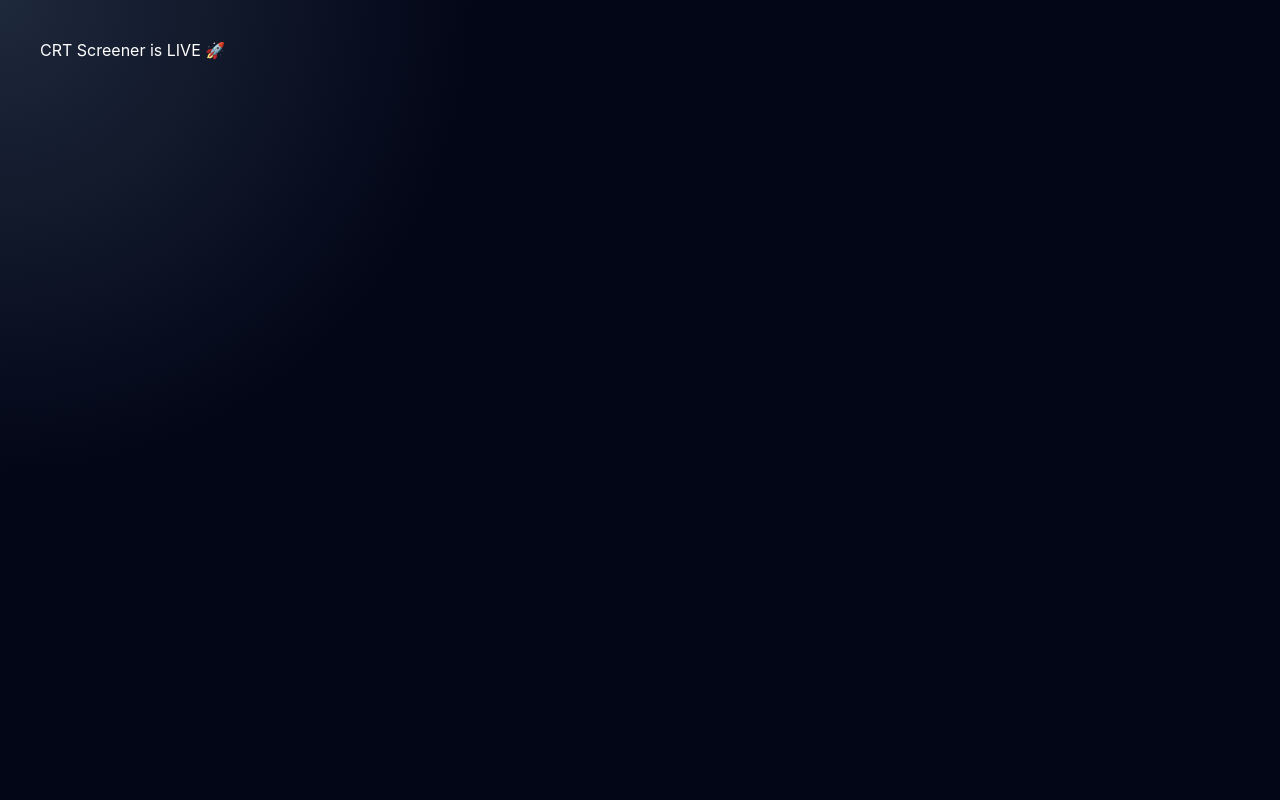
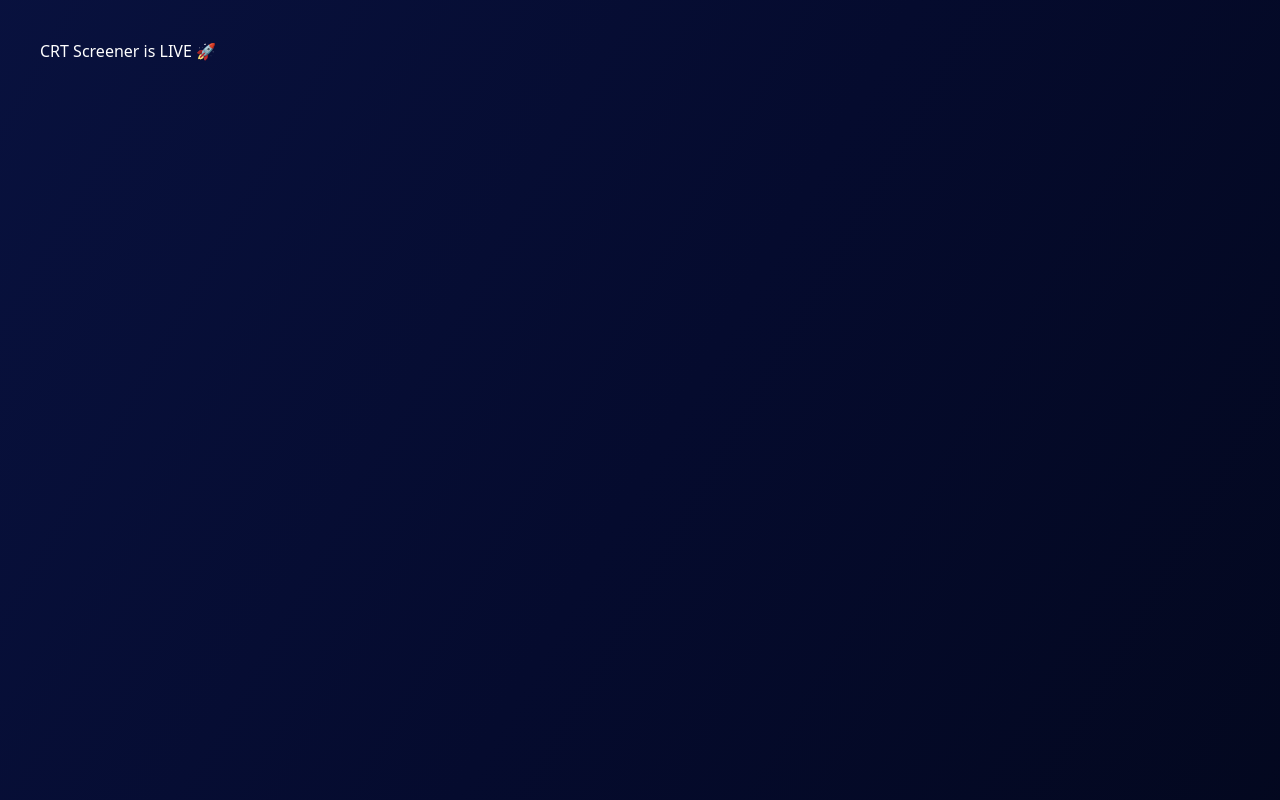
Before and after one commit to jobanpreet0523/crt-screener-frontend, a React (Vite) app: page / in a window 1280 px wide. Built offline with nearby package versions, Linux system fonts and the light colour scheme.

Commit message:
Update index.css

```diff
--- a/src/index.css
+++ b/src/index.css
@@ -1,214 +1,45 @@
-/* ===============================
-   GLOBAL RESET
-================================ */
-
+/* Reset */
 * {
   margin: 0;
   padding: 0;
   box-sizing: border-box;
 }
 
-:root {
-  --bg-main: #0b1220;
-  --bg-soft: #0f172a;
-
-  --card-bg: rgba(255, 255, 255, 0.06);
-  --border-soft: rgba(255, 255, 255, 0.12);
-
-  --text-main: #e5e7eb;
-  --text-muted: #9ca3af;
-
-  --accent-blue: #38bdf8;
-  --accent-green: #22c55e;
-  --accent-yellow: #facc15;
-  --accent-red: #ef4444;
+/* Full height */
+html,
+body,
+#root {
+  height: 100%;
+  width: 100%;
+  font-family: system-ui, -apple-system, BlinkMacSystemFont, "Segoe UI",
+    Roboto, Oxygen, Ubuntu, Cantarell, "Open Sans", "Helvetica Neue",
+    sans-serif;
 }
 
+/* Animated premium gradient background */
 body {
-  font-family: Inter, system-ui, Avenir, Helvetica, Arial, sans-serif;
-  background: radial-gradient(
-      1200px circle at top left,
-      #1e293b 0%,
-      transparent 40%
-    ),
-    radial-gradient(
-      1200px circle at bottom right,
-      #020617 0%,
-      #020617 60%
-    );
-  color: var(--text-main);
-  min-height: 100vh;
+  background: linear-gradient(
+    120deg,
+    #020617,
+    #050b2e,
+    #0a1445,
+    #050b2e,
+    #020617
+  );
+  background-size: 300% 300%;
+  animation: gradientFlow 18s ease infinite;
+  color: #ffffff;
 }
 
-/* ===============================
-   LAYOUT
-================================ */
-
-.layout {
-  display: flex;
-  min-height: 100vh;
+/* Smooth gradient animation */
+@keyframes gradientFlow {
+  0% {
+    background-position: 0% 50%;
+  }
+  50% {
+    background-position: 100% 50%;
+  }
+  100% {
+    background-position: 0% 50%;
+  }
 }
-
-/* ===============================
-   SIDEBAR (PROP FIRM STYLE)
-================================ */
-
-.sidebar {
-  width: 260px;
-  padding: 28px 20px;
-
-  background: linear-gradient(
-    180deg,
-    rgba(255, 255, 255, 0.08),
-    rgba(255, 255, 255, 0.02)
-  );
-
-  backdrop-filter: blur(18px);
-  border-right: 1px solid var(--border-soft);
-}
-
-.sidebar h2 {
-  font-size: 1.4rem;
-  font-weight: 700;
-  margin-bottom: 32px;
-}
-
-.nav-item {
-  padding: 12px 16px;
-  margin-bottom: 10px;
-  border-radius: 12px;
-  font-weight: 500;
-  cursor: pointer;
-  color: var(--text-main);
-  transition: all 0.2s ease;
-}
-
-.nav-item:hover {
-  background: rgba(255, 255, 255, 0.08);
-}
-
-.nav-item.active {
-  background: linear-gradient(
-    135deg,
-    rgba(56, 189, 248, 0.25),
-    rgba(34, 197, 94, 0.25)
-  );
-  border: 1px solid var(--border-soft);
-}
-
-/* ===============================
-   MAIN CONTENT
-================================ */
-
-.main {
-  flex: 1;
-  padding: 40px;
-}
-
-/* ===============================
-   HEADER
-================================ */
-
-.header h1 {
-  font-size: 2rem;
-  font-weight: 700;
-}
-
-.header p {
-  margin-top: 6px;
-  color: var(--text-muted);
-}
-
-/* ===============================
-   CARDS (GLASS)
-================================ */
-
-.card {
-  background: var(--card-bg);
-  border: 1px solid var(--border-soft);
-  border-radius: 18px;
-  padding: 22px;
-  backdrop-filter: blur(16px);
-}
-
-/* ===============================
-   TABLE / SCANNER
-================================ */
-
-.table-card {
-  margin-top: 30px;
-}
-
-.table-title {
-  font-size: 1.2rem;
-  font-weight: 600;
-  margin-bottom: 14px;
-}
-
-.table {
-  width: 100%;
-  border-collapse: collapse;
-  border-radius: 14px;
-  overflow: hidden;
-}
-
-.table thead {
-  background: rgba(255, 255, 255, 0.08);
-}
-
-.table th,
-.table td {
-  padding: 14px 16px;
-  text-align: left;
-  font-size: 0.95rem;
-}
-
-.table th {
-  color: var(--text-muted);
-  font-weight: 600;
-}
-
-.table tbody tr {
-  border-bottom: 1px solid var(--border-soft);
-  transition: background 0.15s ease;
-}
-
-.table tbody tr:hover {
-  background: rgba(255, 255, 255, 0.06);
-}
-
-/* ===============================
-   STATUS COLORS
-================================ */
-
-.status-long {
-  color: var(--accent-green);
-  font-weight: 600;
-}
-
-.status-short {
-  color: var(--accent-red);
-  font-weight: 600;
-}
-
-.status-wait {
-  color: var(--accent-yellow);
-  font-weight: 600;
-}
-
-/* ===============================
-   SCROLLBAR (CLEAN)
-================================ */
-
-::-webkit-scrollbar {
-  width: 8px;
-}
-
-::-webkit-scrollbar-track {
-  background: transparent;
-}
-
-::-webkit-scrollbar-thumb {
-  background: rgba(255, 255, 255, 0.15);
-  border-radius: 10px;
-}
```
